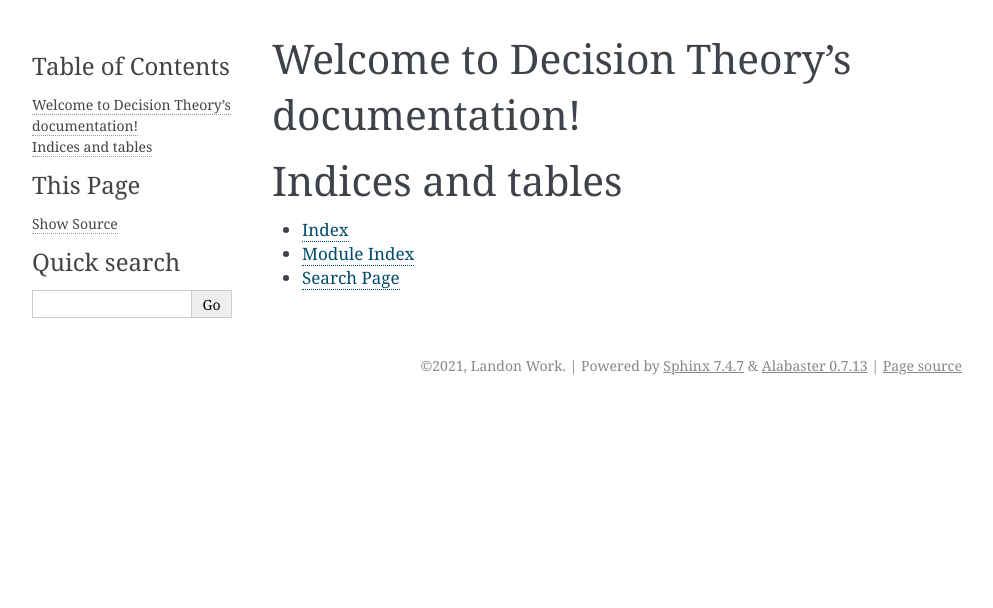
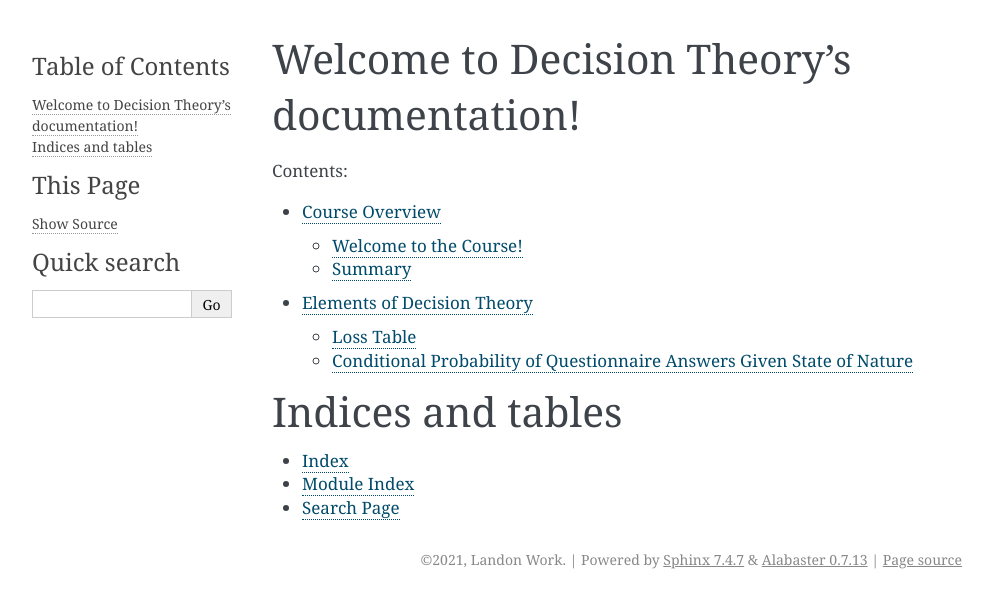
Before and after one commit to landonwork/decision_theory, a Sphinx documentation site: the page built from source/index.rst, in a window 1280 px wide. Shown: the top 608 px of the page, without its empty margins (148-1141 px from the left). Built offline with Sphinx 7.4.7, drawn with Linux system fonts in a browser that asks for light colours.

Commit message:
Added first two notebooks

```diff
--- a/source/conf.py
+++ b/source/conf.py
@@ -31,6 +31,8 @@ release = '12/05/2021'
 # extensions coming with Sphinx (named 'sphinx.ext.*') or your custom
 # ones.
 extensions = [
+        'nbsphinx',
+        'nbsphinx_link',
 ]
 
 # Add any paths that contain templates here, relative to this directory.
@@ -40,7 +42,10 @@ templates_path = ['_templates']
 # directories to ignore when looking for source files.
 # This pattern also affects html_static_path and html_extra_path.
 exclude_patterns = []
-
+# source_suffix = {
+  #       '.rst':'restructuredtext',
+  #       '.ipynb':'jupyter'
+  #       }
 
 # -- Options for HTML output -------------------------------------------------
 
--- a/source/index.rst
+++ b/source/index.rst
@@ -10,7 +10,8 @@ Welcome to Decision Theory's documentation!
    :maxdepth: 2
    :caption: Contents:
 
-
+   Course Overview <overview>
+   Elements of Decision Theory <elements>
 
 Indices and tables
 ==================
```
Also changed, not shown: source/elements.ipynb (added), source/overview.ipynb (added).
